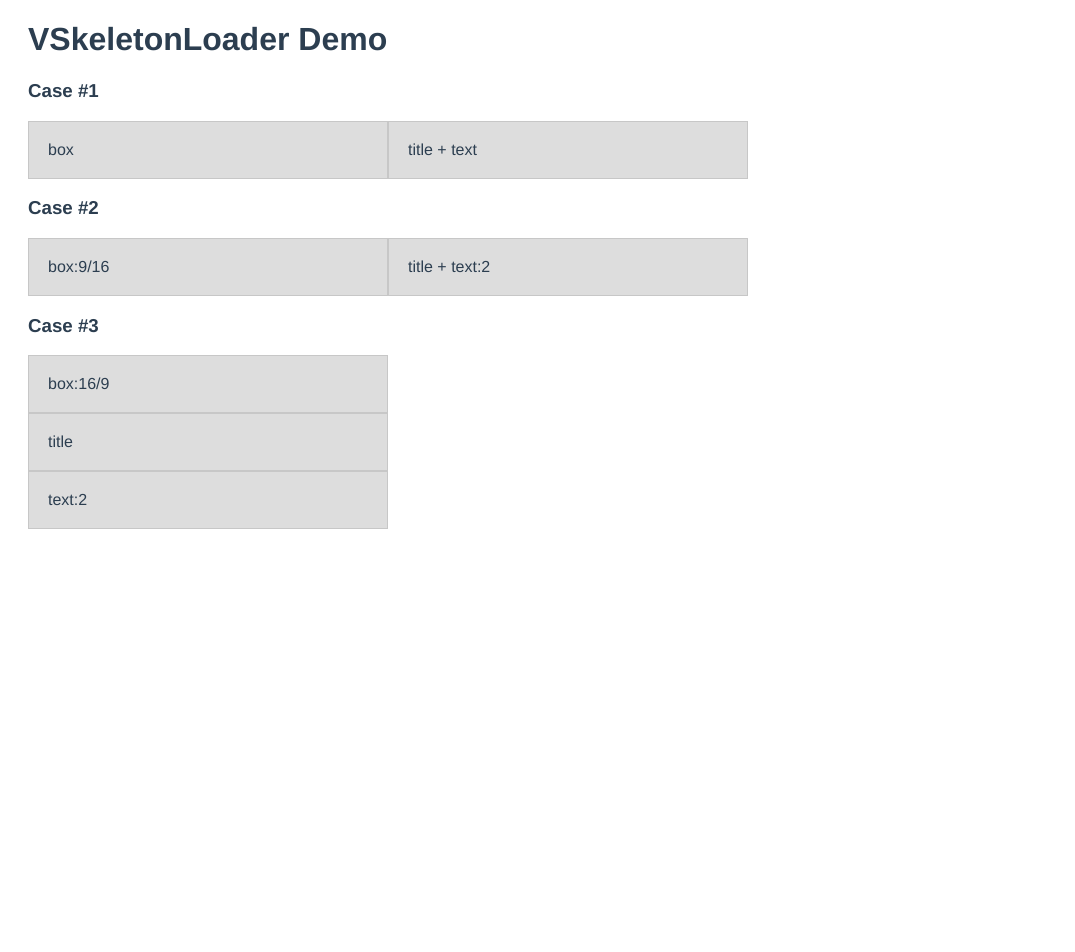
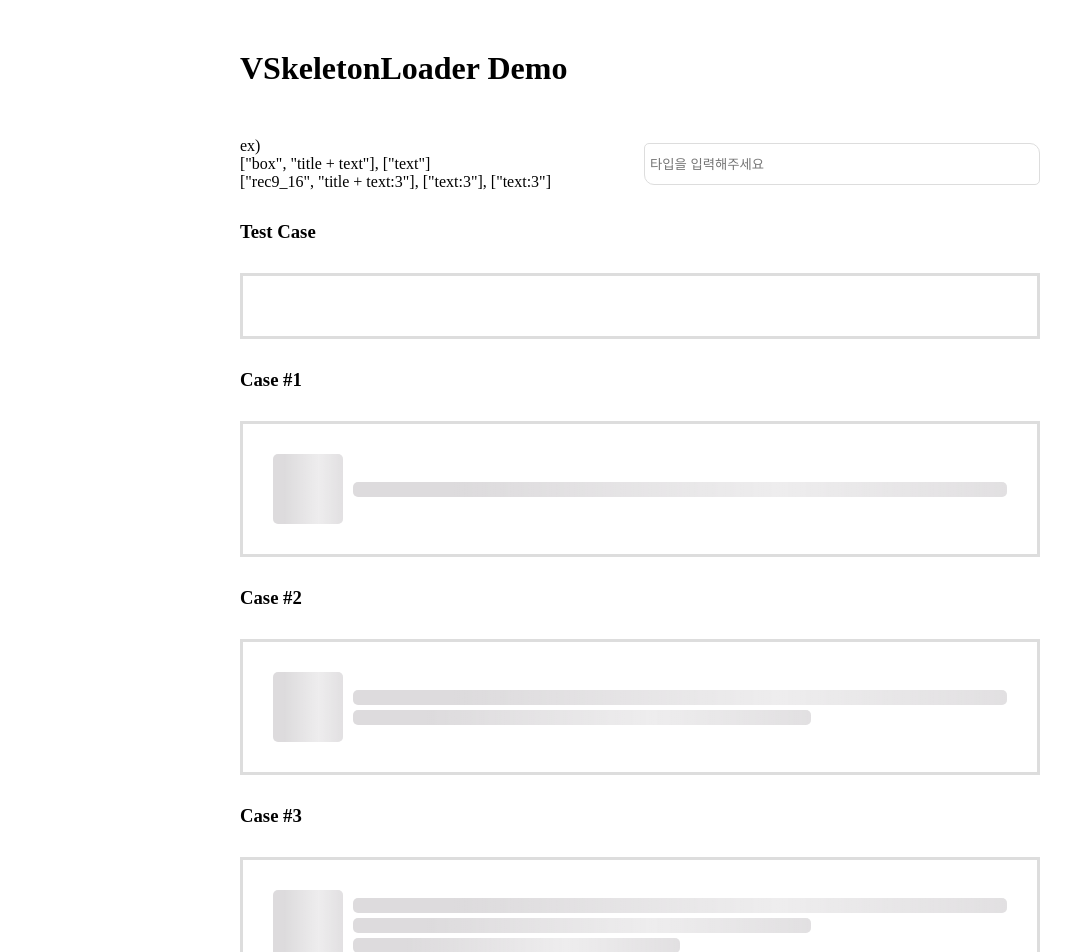
Before and after one commit to medistream-team/vue-json-skeleton-loader, a Vue app in the folder demo/: page / in a window 1280 px wide. Shown: the top 952 px of the page, without its empty margins (0-1075 px from the left). Before the commit the page ends 800 px from the top, so only its background shows below. Built offline with nearby package versions, Linux system fonts and the light colour scheme.

Commit message:
layout 완료

```diff
--- a/demo/src/App.vue
+++ b/demo/src/App.vue
@@ -2,50 +2,241 @@
   <div id="app">
     <div class="container">
       <h1>VSkeletonLoader Demo</h1>
+      <div>
+        <div id="textInput">
+          <span class="txt"
+            >ex&#41; <br />
+            &#91;"box", "title + text"&#93;, &#91;"text"&#93; <br />
+            &#91;"rec9_16", "title + text:3"&#93;, &#91;"text:3"&#93;,
+            &#91;"text:3"&#93;
+          </span>
+          <input
+            class="input"
+            type="text"
+            v-model="textInput"
+            v-on:keyup.enter="submitValue"
+            placeholder="타입을 입력해주세요"
+          />
+
+          <!-- <p>{{ textInput }}</p> -->
+        </div>
+      </div>
       <div class="samples">
+        <h3>Test Case</h3>
+        <VSkeletonLoader :content="submitData" />
         <h3>Case #1</h3>
-        <VSkeletonLoader :content="[
-          ['box', 'title + text']
-        ]"></VSkeletonLoader>
+        <VSkeletonLoader :content="type1" />
         <h3>Case #2</h3>
-        <VSkeletonLoader :content="[
-          ['box:9/16', 'title + text:2']
-        ]"></VSkeletonLoader>
+        <VSkeletonLoader :content="type2" />
         <h3>Case #3</h3>
-        <div style="max-width: 50%;">
-          <VSkeletonLoader :content="[
-            ['box:16/9'],
-            ['title'],
-            ['text:2']
-          ]"></VSkeletonLoader>
-        </div>
+        <VSkeletonLoader :content="type3" />
+        <h3>Case #4</h3>
+        <VSkeletonLoader :content="type4" />
+        <h3>Case #5</h3>
+        <VSkeletonLoader :content="type5" />
+        <h3>Case #6</h3>
+        <VSkeletonLoader :content="type6" />
+        <h3>Case #7</h3>
+        <VSkeletonLoader :content="type7" />
+        <h3>Case #8</h3>
+        <VSkeletonLoader :content="type8" />
+        <h3>Case #9</h3>
+        <VSkeletonLoader :content="type9" />
+        <h3>Case #10</h3>
+        <VSkeletonLoader :content="type10" />
+        <h3>Case #11</h3>
+        <VSkeletonLoader :content="type11" />
+        <h3>Case #12</h3>
+        <VSkeletonLoader :content="type12" />
+        <h3>Case #13</h3>
+        <VSkeletonLoader :content="type13" />
+        <h3>Case #14</h3>
+        <VSkeletonLoader :content="type14" />
+        <h3>Case #15</h3>
+        <VSkeletonLoader :content="type15" />
+        <h3>Case #16</h3>
+        <VSkeletonLoader :content="type16" />
+        <h3>Case #17</h3>
+        <VSkeletonLoader :content="type17" />
+        <h3>Case #18</h3>
+        <VSkeletonLoader :content="type18" />
+        <h3>Case #19</h3>
+        <VSkeletonLoader :content="type19" />
+        <h3>Case #20</h3>
+        <VSkeletonLoader :content="type20" />
+        <h3>Case #21</h3>
+        <VSkeletonLoader :content="type21" />
+        <h3>Case #22</h3>
+        <VSkeletonLoader :content="type22" />
+        <h3>Case #23</h3>
+        <VSkeletonLoader :content="type23" />
+        <h3>Case #24</h3>
+        <VSkeletonLoader :content="type24" />
+        <h3>Case #25</h3>
+        <VSkeletonLoader :content="type25" />
+        <h3>Case #26</h3>
+        <VSkeletonLoader :content="type26" />
+        <h3>Case #27</h3>
+        <VSkeletonLoader :content="type27" />
+        <h3>Case #28</h3>
+        <VSkeletonLoader :content="type28" />
+        <h3>Case #29</h3>
+        <VSkeletonLoader :content="type29" />
+        <h3>Case #30</h3>
+        <VSkeletonLoader :content="type30" />
+        <h3>Case #31</h3>
+        <VSkeletonLoader :content="type31" />
+        <h3>Case #32</h3>
+        <VSkeletonLoader :content="type32" />
+        <h3>Case #33</h3>
+        <VSkeletonLoader :content="type33" />
+        <h3>Case #34</h3>
+        <VSkeletonLoader :content="type34" />
+        <h3>Case #35</h3>
+        <VSkeletonLoader :content="type35" />
+        <h3>Case #36</h3>
+        <VSkeletonLoader :content="type36" />
+        <h3>Case #37</h3>
+        <VSkeletonLoader :content="type37" />
+        <h3>Case #38</h3>
+        <VSkeletonLoader :content="type38" />
+        <h3>Case #39</h3>
+        <VSkeletonLoader :content="type39" />
+        <h3>Case #40</h3>
+        <VSkeletonLoader :content="type40" />
+        <h3>Case #41</h3>
+        <VSkeletonLoader :content="type41" />
+        <h3>Case #42</h3>
+        <VSkeletonLoader :content="type42" />
+        <h3>Case #43</h3>
+        <VSkeletonLoader :content="type43" />
+        <h3>Case #44</h3>
+        <VSkeletonLoader :content="type44" />
+        <h3>Case #45</h3>
+        <VSkeletonLoader :content="type45" />
+        <h3>Case #46</h3>
+        <VSkeletonLoader :content="type46" />
+        <h3>Case #47</h3>
+        <VSkeletonLoader :content="type47" />
+        <h3>Case #48</h3>
+        <VSkeletonLoader :content="type48" />
       </div>
     </div>
   </div>
 </template>
 
 <script>
-import '@/components/VSkeletonLoader'
-import VSkeletonLoader from './components/VSkeletonLoader.vue'
+import "@/components/VSkeletonLoader";
+import VSkeletonLoader from "./components/VSkeletonLoader.vue";
 export default {
-  name: 'App',
+  name: "App",
   components: {
-    VSkeletonLoader
-  }
-}
+    VSkeletonLoader,
+  },
+  data() {
+    return {
+      type1: [["box", "text"]],
+      type2: [["box", "text:2"]],
+      type3: [["box", "text:3"]],
+      type4: [["circle", "text"]],
+      type5: [["circle", "text:2"]],
+      type6: [["circle", "text:3"]],
+      type7: [["rec16_9", "text"]],
+      type8: [["rec16_9", "text:2"]],
+      type9: [["rec16_9", "text:3"]],
+      type10: [["rec9_16", "text"]],
+      type11: [["rec9_16", "text:2"]],
+      type12: [["rec9_16", "text:3"]],
+      type13: [["box", "title + text"]],
+      type14: [["box", "title + text:2"]],
+      type15: [["box", "title + text:3"]],
+      type16: [["circle", "title + text"]],
+      type17: [["circle", "title + text:2"]],
+      type18: [["circle", "title + text:3"]],
+      type19: [["rec16_9", "title + text"]],
+      type20: [["rec16_9", "title + text:2"]],
+      type21: [["rec16_9", "title + text:3"]],
+      type22: [["rec9_16", "title + text"]],
+      type23: [["rec9_16", "title + text:2"]],
+      type24: [["rec9_16", "title + text:3"]],
+      type25: [["box", "title + text"], ["text"]],
+      type26: [["box", "title + text:2"], ["text:2"]],
+      type27: [["box", "title + text:3"], ["text:3"]],
+      type28: [["circle", "title + text"], ["text"]],
+      type29: [["circle", "title + text:2"], ["text:2"]],
+      type30: [["circle", "title + text:3"], ["text:3"]],
+      type31: [["rec16_9", "title + text"], ["text"]],
+      type32: [["rec16_9", "title + text:2"], ["text:2"]],
+      type33: [["rec16_9", "title + text:3"], ["text:3"]],
+      type34: [["rec9_16", "title + text"], ["text"]],
+      type35: [["rec9_16", "title + text:2"], ["text:2"]],
+      type36: [["rec9_16", "title + text:3"], ["text:3"]],
+      type37: [["box", "title + text"], ["text"], ["text"]],
+      type38: [["box", "title + text:2"], ["text:2"], ["text:2"]],
+      type39: [["box", "title + text:3"], ["text:3"], ["text:3"]],
+      type40: [["circle", "title + text"], ["text"], ["text"]],
+      type41: [["circle", "title + text:2"], ["text:2"], ["text:2"]],
+      type42: [["circle", "title + text:3"], ["text:3"], ["text:3"]],
+      type43: [["rec16_9", "title + text"], ["text"], ["text"]],
+      type44: [["rec16_9", "title + text:2"], ["text:2"], ["text:2"]],
+      type45: [["rec16_9", "title + text:3"], ["text:3"], ["text:3"]],
+      type46: [["rec9_16", "title + text"], ["text"], ["text"]],
+      type47: [["rec9_16", "title + text:2"], ["text:2"], ["text:2"]],
+      type48: [["rec9_16", "title + text:3"], ["text:3"], ["text:3"]],
+
+      textInput: "",
+      submitData: [],
+    };
+  },
+  methods: {
+    convertArrStrToArr(inputStr) {
+      return inputStr
+        .replace(/"/g, "")
+        .replace(/'/g, "")
+        .replace(/\[/g, "")
+        .replace(/], /g, "-")
+        .replace(/]/g, "")
+        .split("-")
+        .map((s) => s.split(",").map((v) => v.trim()));
+    },
+
+    submitValue() {
+      try {
+        this.submitData = this.convertArrStrToArr(this.textInput);
+        this.textInput = "";
+      } catch (e) {
+        console.error(e);
+      }
+    },
+  },
+};
 </script>
-
 <style>
 #app {
-  font-family: Avenir, Helvetica, Arial, sans-serif;
-  -webkit-font-smoothing: antialiased;
-  -moz-osx-font-smoothing: grayscale;
-  color: #2c3e50;
+  width: 800px;
+  margin: 0 auto;
 }
-.container {
-  margin: 20px;
+h1 {
+  margin: 50px 0;
 }
-.samples {
-  max-width: 720px;
+h3 {
+  margin: 30px 0;
+}
+#textInput {
+  display: flex;
+  align-items: center;
+}
+.txt {
+  display: inline-block;
+  width: 50%;
+  margin-right: 20px;
+}
+.input {
+  width: 50%;
+  height: 30px;
+  padding: 5px;
+  border-radius: 5px 10px;
+  border: 1px solid #ddd;
+  outline: none;
 }
 </style>
--- a/demo/src/components/VSkeletonLoader.vue
+++ b/demo/src/components/VSkeletonLoader.vue
@@ -1,8 +1,51 @@
 <template>
   <div class="v-skeleton-loader">
-    <div class="row" v-for="(row, rowIndex) in content" :key="rowIndex">
-      <span class="element" v-for="(element, elementIndex) in row" :key="elementIndex">
-        {{ element }}
+    <div
+      class="row"
+      v-for="(row, rowIndex) in content"
+      :key="rowIndex"
+      v-bind:class="rowIndex"
+    >
+      <span
+        class="col"
+        v-for="(element, elementIndex) in row"
+        :key="elementIndex"
+      >
+        <template v-if="element.includes('circle') || element.includes('box')">
+          <span class="element" :class="element">
+            {{ element }}
+          </span>
+        </template>
+        <template v-if="element.includes('rec16') || element.includes('rec9')">
+          <span class="element rec" :class="element">
+            {{ element }}
+          </span>
+        </template>
+        <template v-if="element.includes('title')">
+          <span class="element title">
+            {{ element }}
+          </span>
+        </template>
+        <template v-if="element === 'text'">
+          <span class="element text">
+            {{ element }}
+          </span>
+        </template>
+        <template v-if="element === 'title + text'">
+          <span class="element text">
+            {{ element }}
+          </span>
+        </template>
+        <template v-if="element.includes('text:')">
+          <span
+            class="element text"
+            :class="element"
+            v-for="(e, i) in parseInt(element.split(':')[1], 10)"
+            :key="i"
+          >
+            {{ element }}
+          </span>
+        </template>
       </span>
     </div>
   </div>
@@ -10,25 +53,105 @@
 
 <script>
 export default {
-  name: 'VSkeletonLoader',
+  name: "VSkeletonLoader",
   props: {
     content: {
-      type: Array
-    }
-  }
-}
+      type: Array,
+    },
+  },
+  //  포털 , 이중배열, 인풋 그려지게
+};
 </script>
 
 <style scoped>
+.v-skeleton-loader {
+  padding: 30px;
+  border: 3px solid #ddd;
+}
 .row {
   display: flex;
-  justify-content: space-between;
+  flex-wrap: wrap;
+  align-items: center;
+  margin: -5px;
+}
+.row:nth-child(2) {
+  margin-top: 13px;
+}
+.col {
+  margin: 0 5px;
+}
+.col:last-child {
+  flex: 1 0 auto;
 }
 .element {
-  flex: 1;
-  display: inline-block;
-  padding: 20px;
-  background-color: #ddd;
-  box-shadow: inset 0 0 0 1px rgba(0, 0, 0, 0.1);
+  display: block;
+  position: relative;
+  width: 100%;
+  margin: 5px 0;
+  background-color: #dddbdd;
+  border-radius: 5px;
+  text-indent: -9999px;
+  overflow: hidden;
+}
+.element:after {
+  content: "";
+  position: absolute;
+  top: 0;
+  right: 0;
+  bottom: 0;
+  left: 0;
+  transform: translateX(-100%);
+  background: linear-gradient(
+    90deg,
+    transparent,
+    rgba(255, 255, 255, 0.5),
+    transparent
+  );
+  animation: shimmer 1.5s infinite;
+}
+@keyframes shimmer {
+  100% {
+    transform: translateX(100%);
+  }
+}
+.element.box {
+  width: 70px;
+  height: 0;
+  padding-bottom: 100%;
+}
+.element.circle {
+  width: 70px;
+  height: 0;
+  padding-bottom: 100%;
+  border-radius: 50%;
+}
+.element.title {
+  height: 20px;
+}
+.element.title:first-child {
+  width: 30%;
+}
+.element.text {
+  height: 15px;
+}
+.element.text:nth-child(2) {
+  width: 70%;
+}
+.element.text:nth-child(3) {
+  width: 50%;
+}
+.element.text:nth-child(4) {
+  width: 60%;
+}
+
+.element.rec16_9 {
+  width: 140px;
+  height: 0;
+  padding-bottom: 70%;
+}
+.element.rec9_16 {
+  width: 98px;
+  height: 0;
+  padding-bottom: 143%;
 }
 </style>
```
Also changed, not shown: demo/public/index.html (+10 -6 lines), 1 other file (tests, documents, lock files or other folders).
